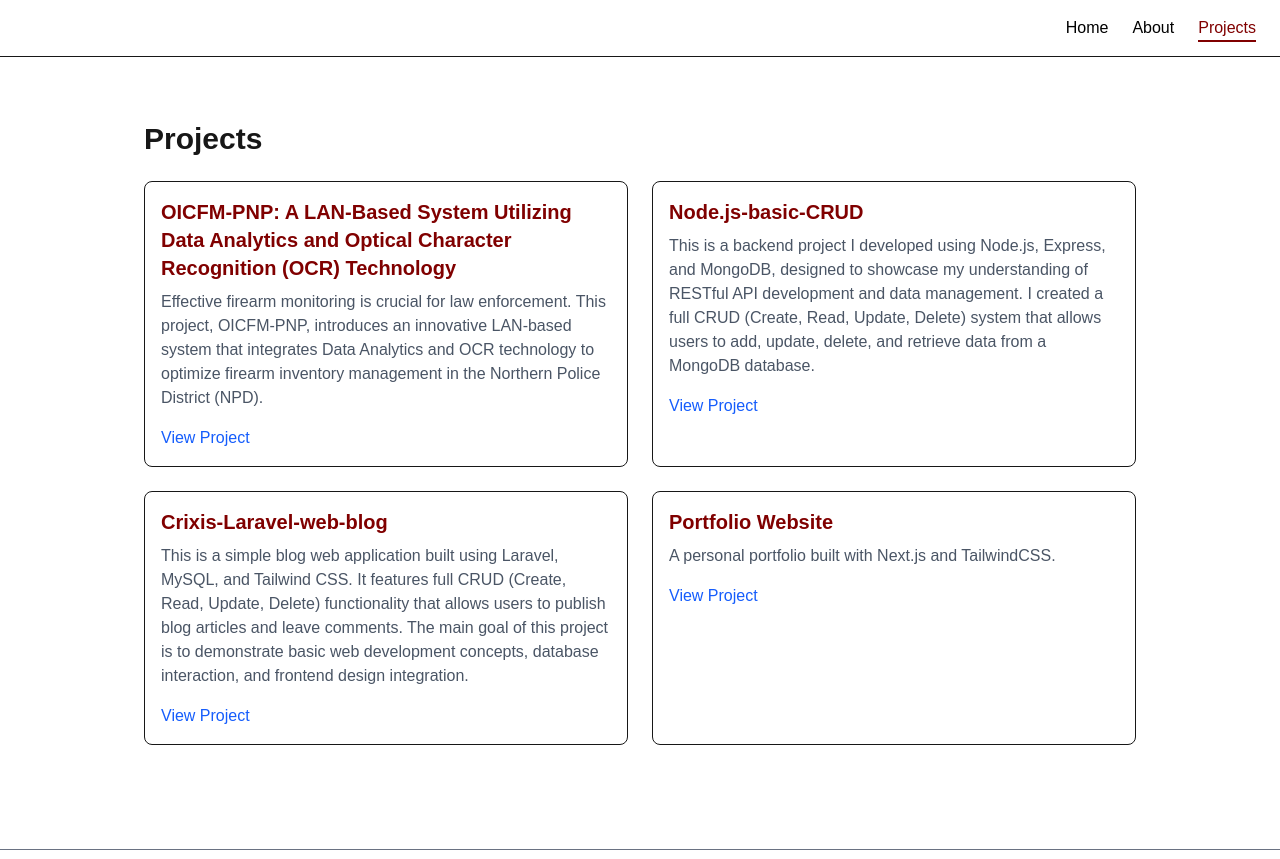
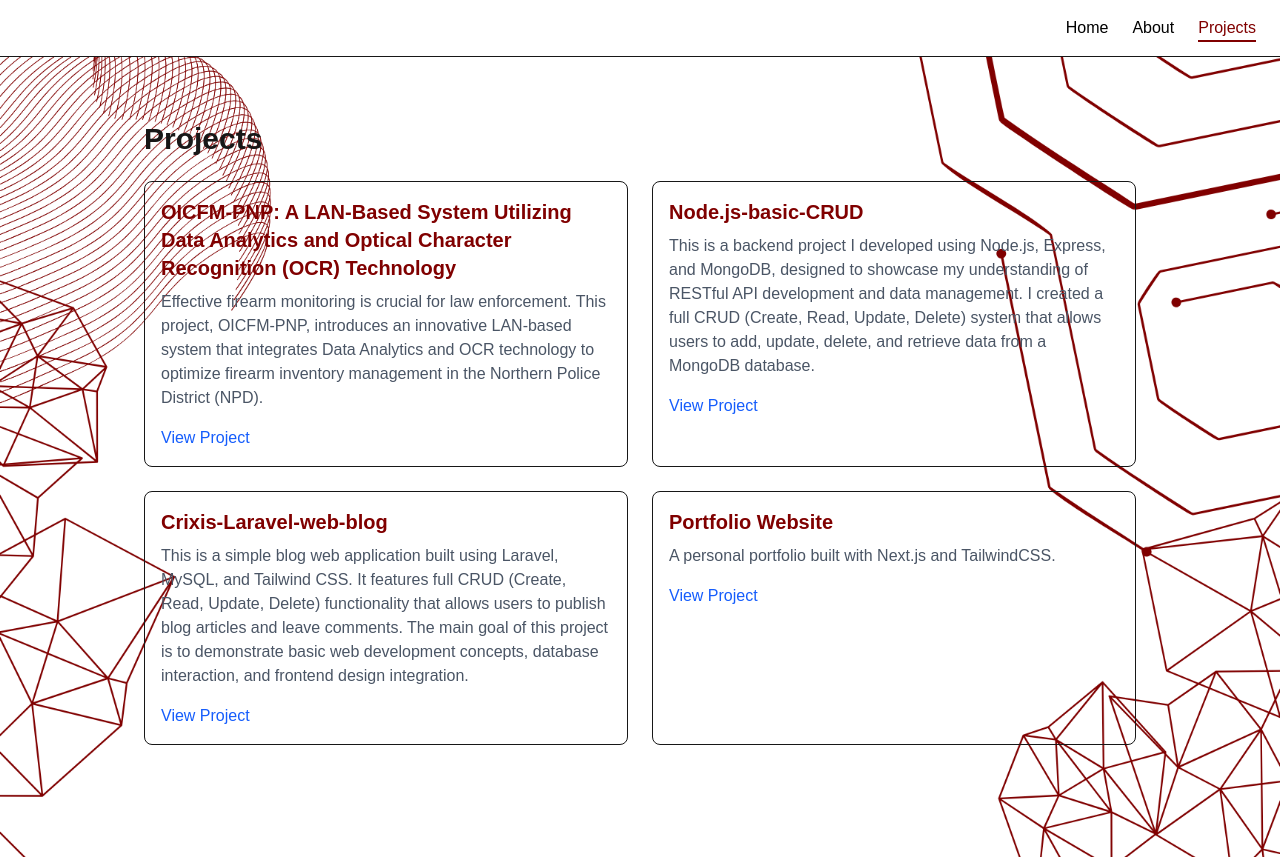
Before and after one commit to jayv1ins/portfolio, a Next.js app: page /projects in a window 1280 px wide. Shown: the top 859 px of the page. Built offline with nearby package versions, Linux system fonts and the light colour scheme.

Commit message:
adding background at project

```diff
--- a/app/page.tsx
+++ b/app/page.tsx
@@ -1,8 +1,10 @@
 import Image from "next/image";
 import Link from 'next/link'
 import BackgroundSvg from '@/components/BackgroundSvg'
+import { MoonIcon, SunIcon } from '@heroicons/react/24/solid'
 
 export default function Home() {
+
   return (
     <div className="relative min-h-screen overflow-hidden">
       {/* Background Image */}
--- a/app/projects/page.tsx
+++ b/app/projects/page.tsx
@@ -1,9 +1,21 @@
 import { projects } from '@/constants/projects'
 import ProjectCard from '@/components/ProjectCard'
+import Image from "next/image";
+
 
 export default function ProjectsPage() {
   return (
+      <div className="relative min-h-screen overflow-hidden">
+          {/* Background Image */}
+          <Image
+            src="/images/background.png"
+            alt="Background"
+            fill
+            priority
+            className="object-cover h-[1200px] z-[-1]"
+          />
     <section className="max-w-5xl mx-auto py-16 px-4">
+
       <h2 className="text-3xl font-bold mb-6">Projects</h2>
       <div className="grid md:grid-cols-2 gap-6">
         {projects.map(project => (
@@ -11,5 +23,6 @@ export default function ProjectsPage() {
         ))}
       </div>
     </section>
+    </div>
   )
 }
--- a/package.json
+++ b/package.json
@@ -9,6 +9,7 @@
     "lint": "next lint"
   },
   "dependencies": {
+    "@heroicons/react": "^2.2.0",
     "clsx": "^2.1.1",
     "next": "15.3.4",
     "react": "^19.0.0",
```
Also changed, not shown: 1 other file (tests, documents, lock files or other folders).
